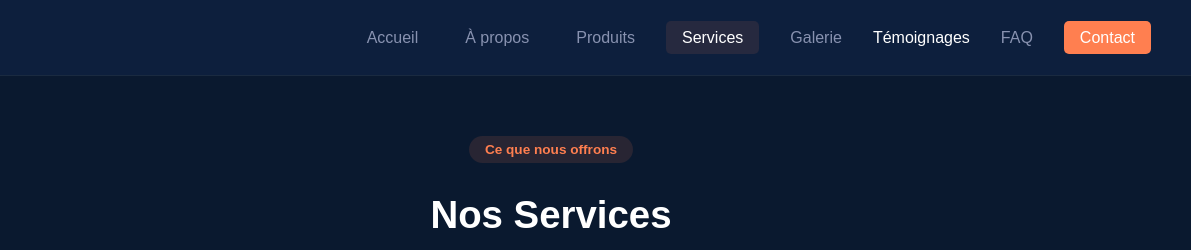
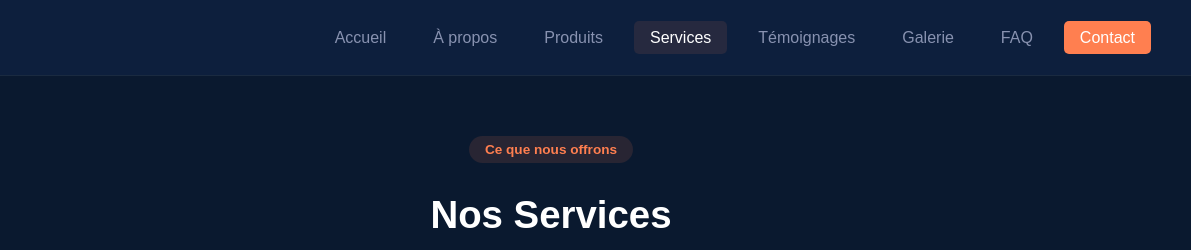
Before and after one commit to Marketshopdev/market-shop-site, a plain HTML site: page services.html in a window 1280 px wide. Shown: the top 250 px of the page, 89-1280 px from the left. Drawn offline with Linux system fonts and the light colour scheme.

Commit message:
Update services.html

```diff
--- a/services.html
+++ b/services.html
@@ -30,8 +30,8 @@
                     <li><a href="about.html" class="nav-link">À propos</a></li>
                     <li><a href="products.html" class="nav-link">Produits</a></li>
                     <li><a href="services.html" class="nav-link active">Services</a></li>
+                    <li><a href="testimonials.html" class="nav-link">Témoignages</a></li>
                     <li><a href="gallery.html" class="nav-link">Galerie</a></li>
-                    <li><a href="testimonials.html">Témoignages</a></li>
                     <li><a href="faq.html" class="nav-link">FAQ</a></li>
                     <li><a href="contact.html" class="nav-link contact-btn">Contact</a></li>
                 </ul>
@@ -125,6 +125,7 @@
                     <li><a href="about.html">À propos</a></li>
                     <li><a href="products.html">Produits</a></li>
                     <li><a href="services.html">Services</a></li>
+                    <li><a href="testimonials.html">Témoignages</a></li>
                     <li><a href="gallery.html">Galerie</a></li><li><a
                     <li><a href="faq.html">FAQ</a></li>
                     <li><a href="contact.html">Contact</a></li>
```
